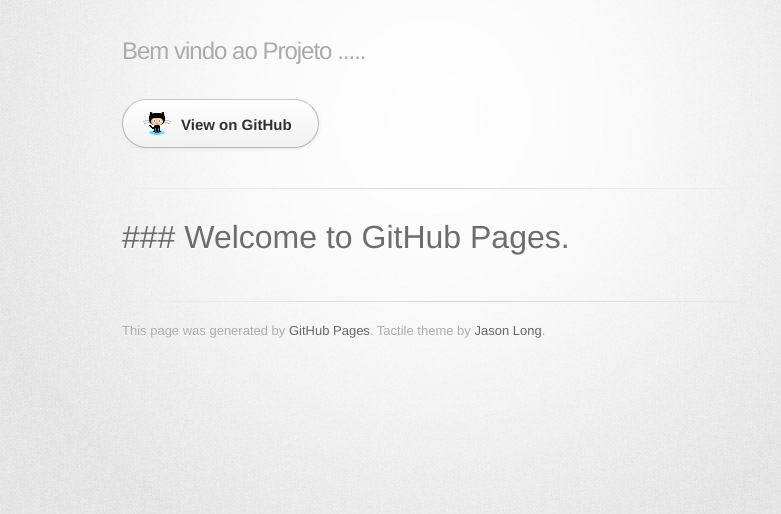
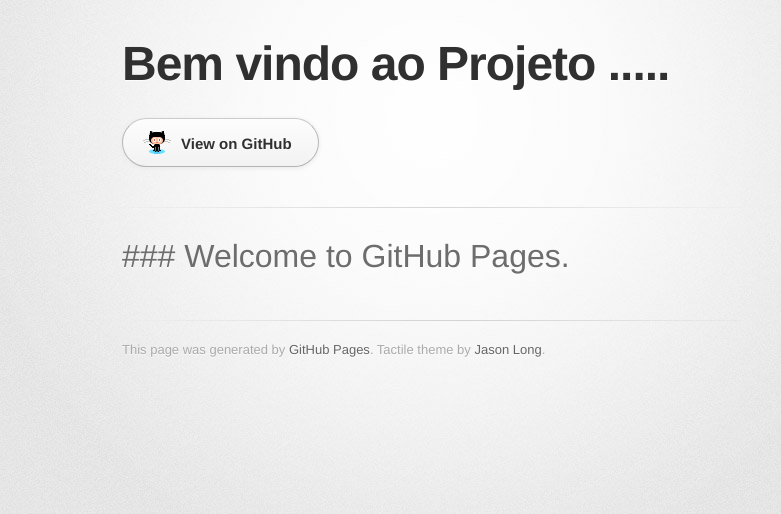
Before and after one commit to Fcodapaz/Fcodapaz.github.io, a plain HTML site: page index.html in a window 1280 px wide. Shown: the whole page, without its empty margins (208-989 px from the left). Drawn offline with Linux system fonts and the light colour scheme; a web font is replaced by a local one.

Commit message:
Update index.html

```diff
--- a/index.html
+++ b/index.html
@@ -19,7 +19,7 @@
 
         <header>
 
-          <h2>Bem vindo ao Projeto .....</h2>
+          <h1>Bem vindo ao Projeto .....</h1>
         </header>
 
         <section id="downloads" class="clearfix">
```
